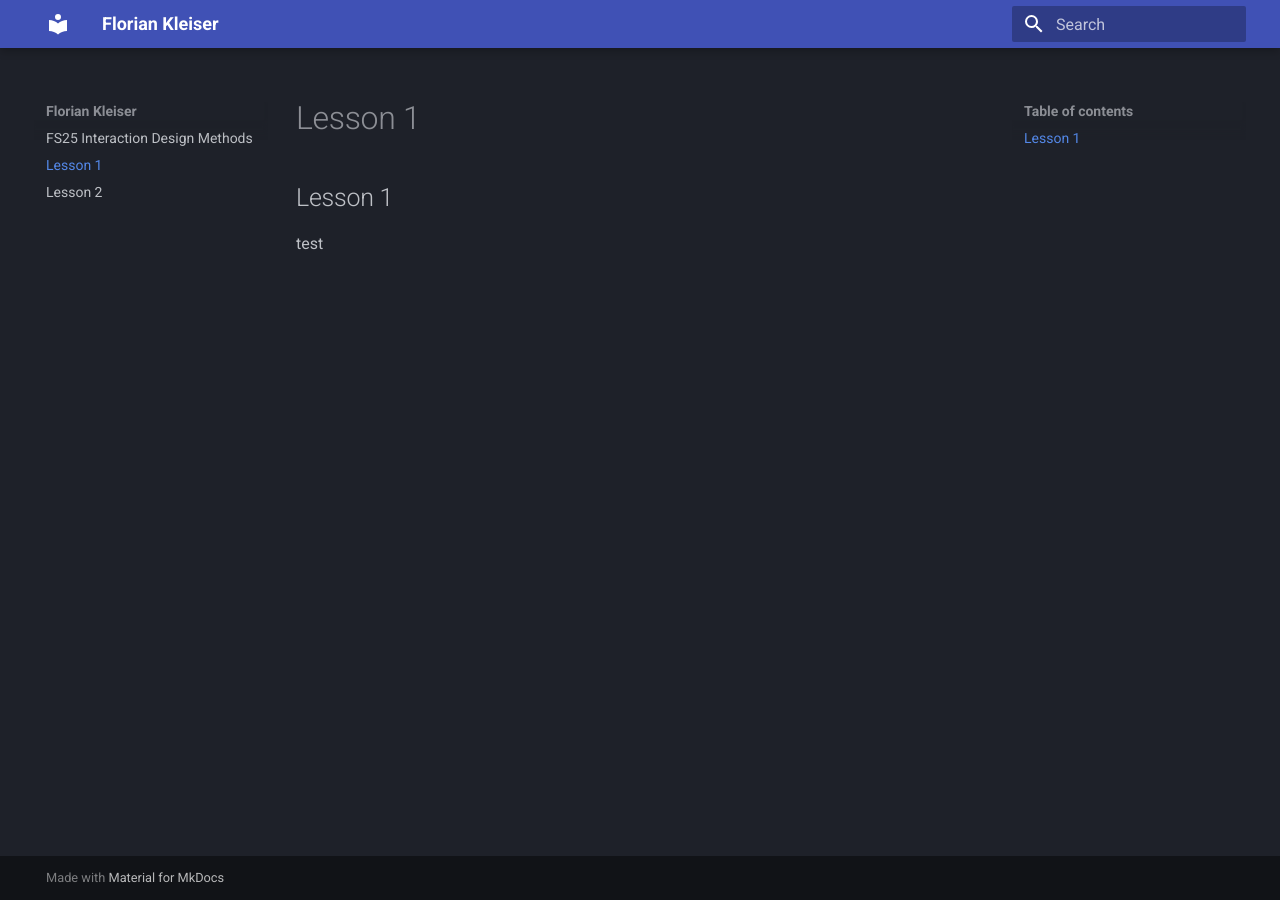
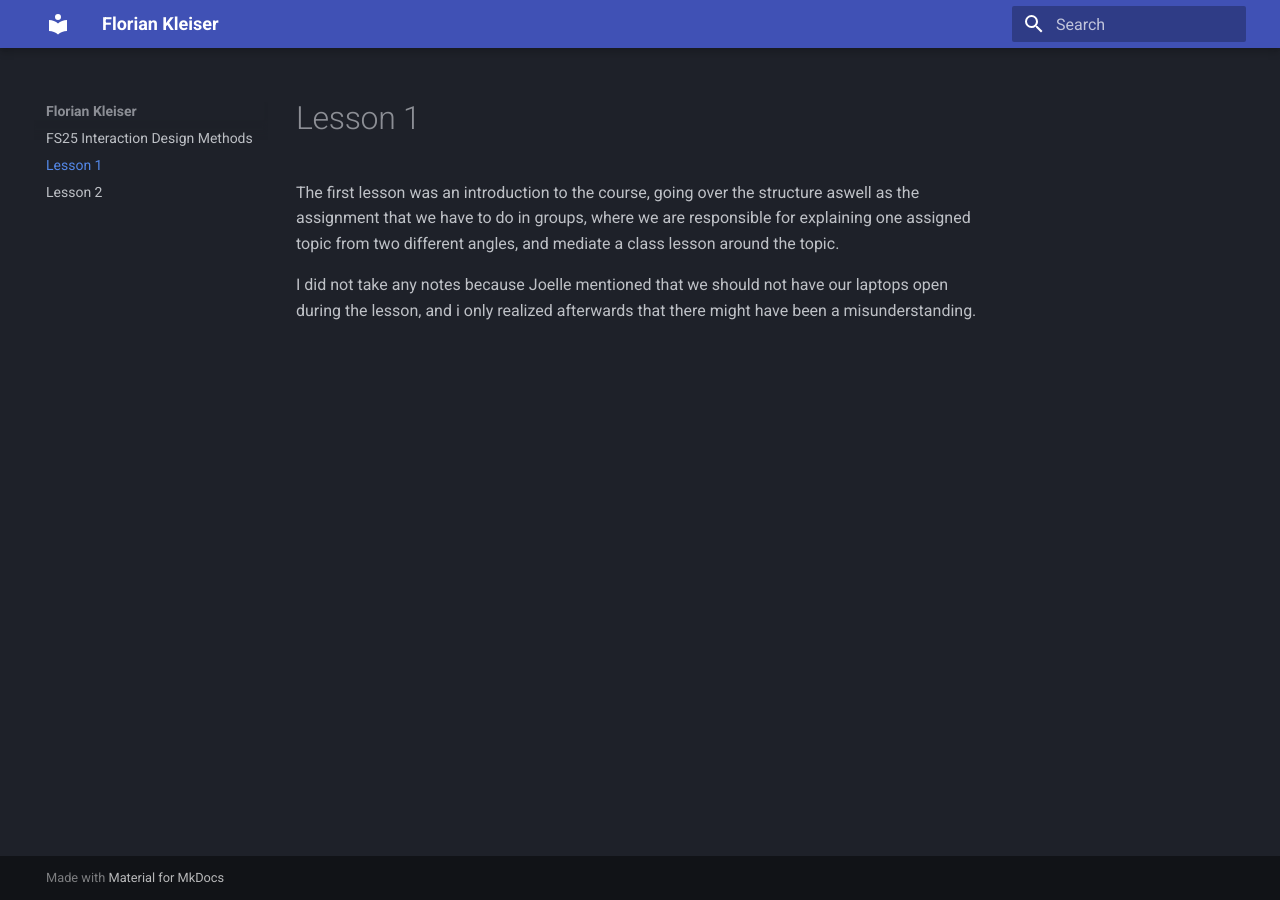
Before and after one commit to flokleiser/IADMethods_Blog, an MkDocs documentation site: the page built from docs/Lesson 1.md, in a window 1280 px wide. Built offline with MkDocs 1.6.1 and Material for MkDocs 9.7.7, drawn with Linux system fonts in a browser that asks for light colours.

Commit message:
updates blog

```diff
--- a/docs/Lesson 1.md
+++ b/docs/Lesson 1.md
@@ -1,3 +1,3 @@
-## Lesson 1
+The first lesson was an introduction to the course, going over the structure aswell as the assignment that we have to do in groups, where we are responsible for explaining one assigned topic from two different angles, and mediate a class lesson around the topic.
 
-test
+I did not take any notes because Joelle mentioned that we should not have our laptops open during the lesson, and i only realized afterwards that there might have been a misunderstanding.
```
Also changed, not shown: docs/Lesson 2.md (+1 -1 lines).
